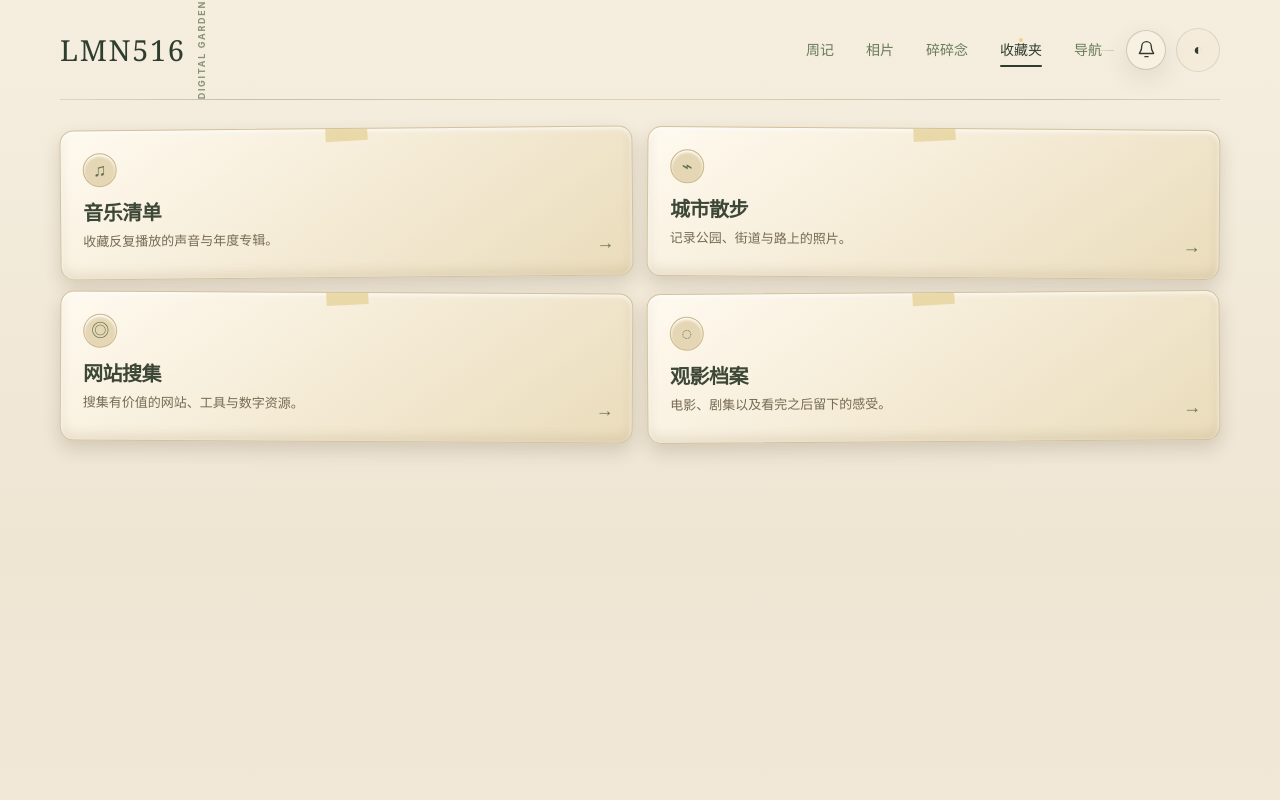
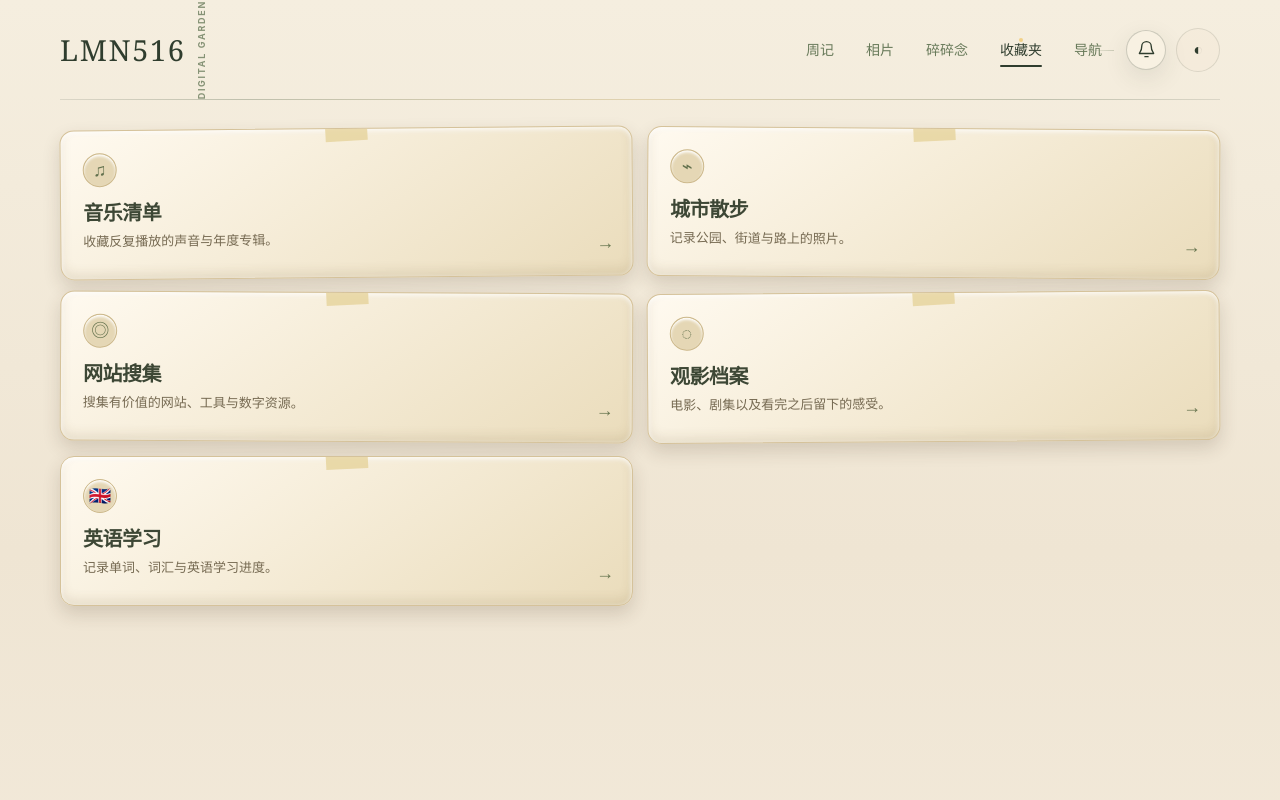
Before and after one commit to BurgCreate/lmn516-v2, a Next.js app: page /favorites in a window 1280 px wide. Shown: the top 800 px of the page. Built offline with nearby package versions, Linux system fonts and the light colour scheme; no server answers.

Commit message:
feat: add English learning entry to favorites page

```diff
--- a/app/favorites/page.tsx
+++ b/app/favorites/page.tsx
@@ -27,6 +27,13 @@ export default function FavoritesPage() {
       tip: "不定期整理",
       href: "/movies",
       icon: "◌",
+    },
+    {
+      title: "英语学习",
+      desc: "记录单词、词汇与英语学习进度。",
+      tip: "English Garden",
+      href: "/learn/english",
+      icon: "🇬🇧",
     },
   ];
 
```
